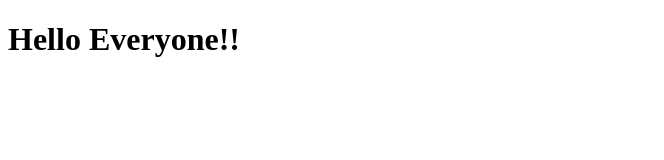
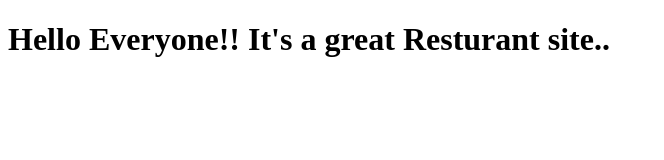
Before and after one commit to sulabh2000/MyRestaurant, a plain HTML site: page site/index.html in a window 1280 px wide. Shown: the whole page, without its empty margins (0-664 px from the left). Drawn offline with Linux system fonts and the light colour scheme.

Commit message:
some changes

```diff
--- a/site/index.html
+++ b/site/index.html
@@ -4,6 +4,6 @@
 	<title>Hello Everyone!!</title>
 </head>
 <body>
-<h1>Hello Everyone!!</h1>
+<h1>Hello Everyone!! It's a great Resturant site..</h1>
 </body>
 </html>
```
